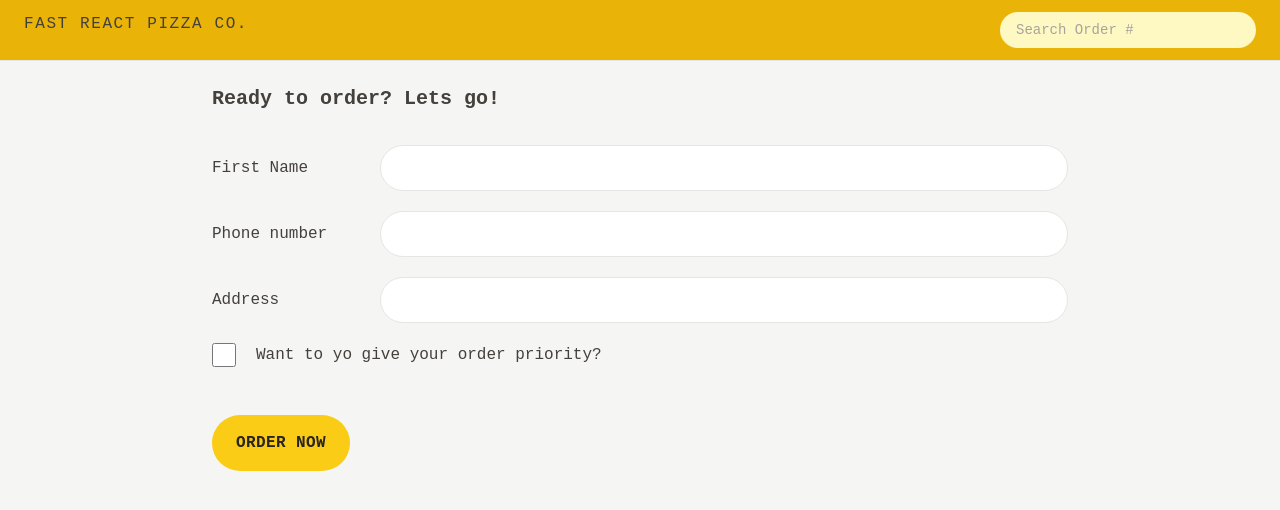
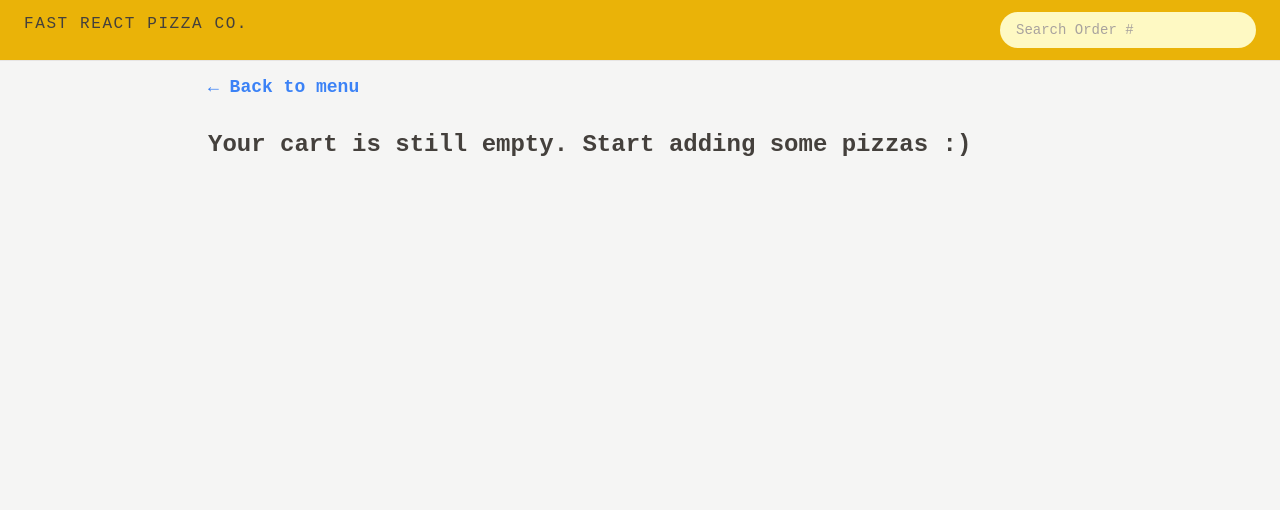
Before and after one commit to HamzaHamani/PizzaPortal., a React (Vite) app: page /order/new in a window 1280 px wide. Shown: the top 510 px of the page. Built offline with nearby package versions, Linux system fonts and the light colour scheme.

Commit message:
FIXED ERROR IN CREATE ORDER FILE

```diff
--- a/src/features/order/CreateOrder.jsx
+++ b/src/features/order/CreateOrder.jsx
@@ -4,6 +4,9 @@ import { Form, redirect, useActionData, useNavigation } from "react-router-dom";
 import Button from "../../ui/button";
 import { createOrder } from "../../services/apiRestaurant";
 import { useSelector } from "react-redux";
+import { clearCart, getCart, getTotalCartPrice } from "../cart/CaerSlice";
+import EmptyCart from "../cart/EmptyCart";
+import store from "../../store";
 
 // https://uibakery.io/regex-library/phone-number
 const isValidPhone = (str) =>
@@ -11,38 +14,20 @@ const isValidPhone = (str) =>
     str,
   );
 isValidPhone;
-const fakeCart = [
-  {
-    pizzaId: 12,
-    name: "Mediterranean",
-    quantity: 2,
-    unitPrice: 16,
-    totalPrice: 32,
-  },
-  {
-    pizzaId: 6,
-    name: "Vegetale",
-    quantity: 1,
-    unitPrice: 13,
-    totalPrice: 13,
-  },
-  {
-    pizzaId: 11,
-    name: "Spinach and Mushroom",
-    quantity: 1,
-    unitPrice: 15,
-    totalPrice: 15,
-  },
-];
 
 function CreateOrder() {
   // const [withPriority, setWithPriority] = useState(false);
-  const cart = fakeCart;
+  const cart = useSelector(getCart);
   const navigation = useNavigation(); // to know when each is route is loading data so we show loader spinner, its universal, it knows each route if is loading
   const isLoading = navigation.state === "loading";
   cart;
   const formErrors = useActionData();
   const username = useSelector((state) => state.user.username);
+  const price = useSelector(getTotalCartPrice);
+  console.log(price);
+
+  console.log(isLoading);
+  if (cart.length === 0) return <EmptyCart />;
 
   return (
     <div className="px-5 py-6">
@@ -102,7 +87,7 @@ function CreateOrder() {
 
         <div>
           <Button type={"primary"} disabled={isLoading}>
-            {isLoading ? "Packing order" : "Order Now"}
+            {isLoading ? "Packing order..." : `Order Now ${price}$`}
           </Button>
         </div>
       </Form>
@@ -127,7 +112,7 @@ export async function CreateOrderAction({ request }) {
   if (Object.keys(errors).length > 0) return errors;
 
   const newOrder = await createOrder(order);
-
+  store.dispatch(clearCart());
   return redirect(`/order/${newOrder.id}`);
   // return null;
 }
```
